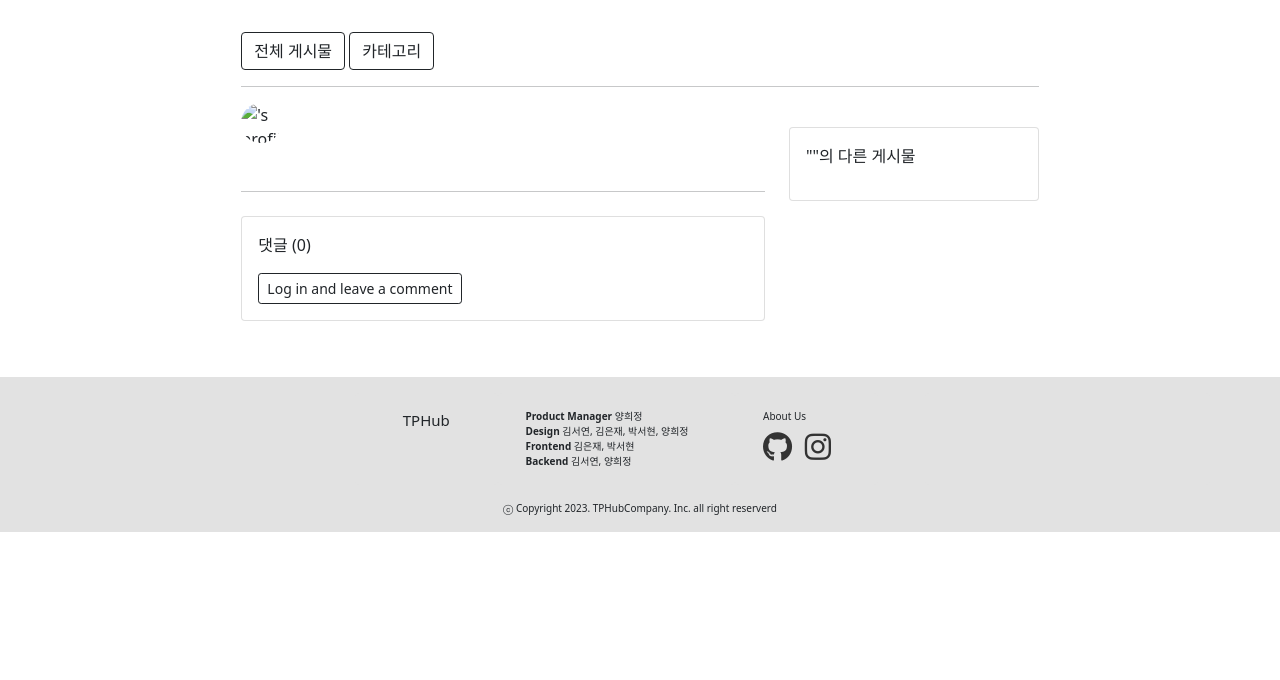
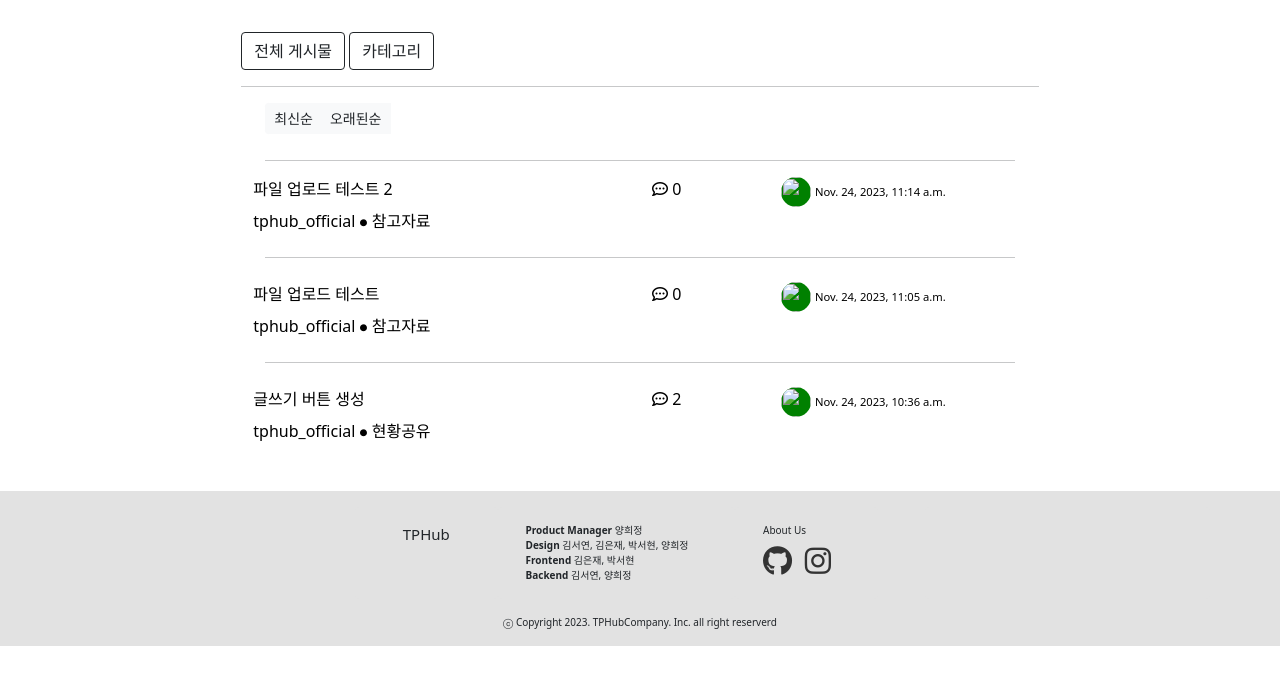
Before and after one commit to 23InternetProgramming/TPHub_official, a Django app: page /board/ in a window 1280 px wide. Shown: the part 120-800 px from the top of the page. Run offline with Django 4.2, Linux system fonts and the light colour scheme; data comes from the database, SQL or seed files in the repository; parts of the project's set-up code (start-up, migrations or seed data) failed here and were passed over; some libraries are stand-ins or nearby versions.

Commit message:
KEJ - post_list.html추가

```diff
--- a/board/templates/board/post_list.html
+++ b/board/templates/board/post_list.html
@@ -2,170 +2,73 @@
 {% block main_area %}
 
 {% load static %}
-{% load crispy_forms_tags %}
 
-<link href="{% static 'blog/bootstrap/bootstrap.min.css' %}" rel="stylesheet" type="text/css">
-<link rel="stylesheet" type="text/css" href="{% static 'board/css/comment.css' %}">
-<script src="https://kit.fontawesome.com/a1066371f8.js" crossorigin="anonymous"></script>
+<head>
+    <link rel="stylesheet" type="text/css" href="{% static 'board/css/button.css' %}">
+</head>
 
-<!-- Page content-->
+<div class="container">
     <div class="row">
+        <div class="col-md-7">
+            <div class="btn-group" style="margin-bottom: 10px; ">
+                <button type="button" class="btn btn-sm btn-light text-dark" onclick="sortByDate('-created_at')">최신순</button>
+                <button type="button" class="btn btn-sm btn-light text-dark" onclick="sortByDate('created_at')">오래된순</button>
 
-    <div class="col-lg-8">
-        <!-- Post header-->
-        <header class="mb-4">
-            <div class="d-flex align-items-center justify-content-between mb-2">
-                <!-- 작성자 프로필 사진 및 정보 -->
-                <div class="d-flex align-items-center">
-                    <!-- 작성자 프로필 사진 (원 모양) -->
-                    <img src="{{ post.author.profile_picture.url }}" alt="{{ post.author.username }}'s profile picture" class="rounded-circle" height="40" width="40">
-                    <div class="ms-2">
-                        <!-- 작성자 이름 -->
-                        <div>{{ post.author.username }}</div>
-                        <!-- 작성일자와 시간:분 -->
-                        <div class="text-muted"> {{ post.created_at }}</div>
+                <script>
+                    function sortByDate(order) {
+                        window.location.href = `/board/?ordering=${order}`;
+                    }
+                </script>
+                <script src="https://code.jquery.com/jquery-3.6.4.min.js"></script>
             </div>
         </div>
-
-                <!-- 딜리트, 에딧 버튼 -->
-                {% if user.is_authenticated and user == post.author %}
-                <div class>
-                    <a class="btn btn-outline-dark" href="/board/update_post/{{ post.pk }}" role="button">Edit Post</a>
-                    <a class="btn btn-outline-dark" href="/board/delete_post/{{ post.pk }}" role="button">Delete Post</a>
-                </div>
-                {% endif %}
-            </div>
-
-            <!-- 게시물 제목 -->
-            <h1 class="fw-bolder mb-4" style="font-size: 2em;">{{ post.title }}</h1>
-
-            <!-- 게시물 내용 -->
-            <section class="mb-5">
-                <p class="fs-5 mb-4">{{ post.content }}</p>
-            </section>
-
-            <!-- 파일 다운 버튼 생성 -->
-            {% if post.file_upload %}
-            <a href="{{ post.file_upload.url }}" class="btn btn-outline-dark" role="button" download>
-                Download :
-                {% if post.get_file_ext == 'csv' %}
-                <i class="fa-solid fa-file-csv"></i>
-                {% elif post.get_file_ext == 'xlsx' or post.get_file_ext == 'xls' %}
-                <i class="fa-solid fa-file-excel"></i>
-                {% elif post.get_file_ext == 'docx' or post.get_file_ext == 'doc' %}
-                <i class="fa-solid fa-file-word"></i>
-                {% else %}
-                <i class="fa-solid fa-file"></i>
-                {% endif %}
-                {{ post.get_file_name }}
+        <div class="col-md-5 text-end">
+            {% if user.is_authenticated %}
+            {% if user.is_superuser or user.is_staff %}
+            <a class="btn btn-dark btn-sm" href="/board/create_post/" role="button"
+               style="background-color: transparent; border-color: black; color: black;">
+                <i class="fas fa-pen"></i> 글쓰기
             </a>
             {% endif %}
-        </header>
-
-        <hr class="mb-4" style="margin-bottom: 5px;  margin-top: 30px;">
-
-        <!-- Comments section-->
-
-        <div id="comment-area">
-            <!-- Comments Form -->
-            <div class="card my-4">
-                <div class="card-body">
-                    <div class="comment-header">
-                        {% if post.comment_set.exists %}
-                                <p>댓글 ({{ post.comment_set.count }})</p>
-                            {% else %}
-                                <p>댓글 (0)</p>
-                            {% endif %}
-                    </div>
-                    {% if user.is_authenticated %}
-                        <form id="comment-form" method="POST" action="{{ post.get_absolute_url }}new_comment/">
-                            {% csrf_token %}
-                            <div class="form-group comment-form">
-                                {{ comment_form | crispy }}
-                            </div>
-                            <button type="submit" class="btn btn-primary">Submit</button>
-                        </form>
-                    {% else %}
-                        <a role="button" class="btn btn-outline-dark btn-block btn-sm" href="#" data-toggle="modal"
-                       data-target="#loginModal">
-                        Log in and leave a comment
-                    </a>
             {% endif %}
         </div>
     </div>
+    <hr>
 
-            {% if post.comment_set.exists %}
-            {% for comment in post.comment_set.iterator %}
-                <!-- Single Comment -->
-                <div class="media mb-4" id="comment-{{ comment.pk }}">
-                    <img class="d-flex mr-3 rounded-circle" src="http://placehold.it/50x50" alt="">
-                    <div class="media-body">
-                        {% if user.is_authenticated and comment.author == user %}
-                            <div class="float-right">
-                                <a role="button"
-                                   href="#"
-                                   id="comment-{{ comment.pk }}-delete-modal-btn"
-                                   class="btn btn-sm btn-danger"
-                                   data-toggle="modal" data-target="#deleteCommentModal-{{ comment.pk }}">
-                                    delete
-                                </a>
+    {% if post_list.exists %}
+    {% for p in post_list %}
+    <a class="centered-element" href="{{ p.get_absolute_url }}" style="text-decoration: none; color:black;">
+        <div class="row mb-2">
+            <!-- 게시물 제목 / 작성자 / 카테고리 -->
+            <div class="col-md-6">
+                <div class="row mb-2">{{ p.title }}</div>
+                <div class="row mb-2">{{ p.author }} ⦁ {{ p.category }}</div>
             </div>
-                            <!-- Modal -->
-                            <div class="modal fade" id="deleteCommentModal-{{ comment.pk }}" tabindex="-1"
-                                 role="dialog" aria-labelledby="deleteCommentModalLabel" aria-hidden="true">
-                                <div class="modal-dialog" role="document">
-                                    <div class="modal-content">
-                                        <div class="modal-header">
-                                            <h5 class="modal-title" id="deleteModalLabel">
-                                                정말 해당 댓글을 삭제하시겠습니까?
-                                            </h5>
-                                            <button type="button" class="close" data-dismiss="modal" aria-label="Close">
-                                                <span aria-hidden="true">&times;</span>
-                                            </button>
+            <!-- 댓글수 -->
+            <div class="col-md-2">
+                <i class="far fa-comment-dots"></i>
+                <span class="mr-2" >
+                    {% if p.comment_set.exists %}
+                        {{ p.comment_set.count }}
+                    {% else %}
+                        0
+                    {% endif %}
+                </span>
             </div>
-                                        <div class="modal-body">
-                                            <del>{{ comment | linebreaks }}</del>
-                                        </div>
-                                        <div class="modal-footer">
-                                            <button type="button" class="btn btn-secondary" data-dismiss="modal">Cancel</button>
-                                            <a role="button" class="btn btn-danger" href="/board/delete_comment/{{ comment.pk }}/">Delete</a>
+            <!-- 작성자 프로필 사진 / 작성일자 및 시간 -->
+            <div class="col-md-4 text-right">
+                <img src="{{ p.author.profile_picture.url }}" alt="" style="background:green"
+                     class="rounded-circle" height="30" width="30">
+                <span style="font-size: 0.7em;">{{ p.created_at }}</span>
             </div>
         </div>
-                                </div>
-                            </div>
+    </a>
+    {% if not forloop.last %} <!-- 마지막 게시물이 아닌 경우에만 구분선 추가 -->
+        <hr class="mb-4">
     {% endif %}
-                            <h5 class="mt-0">{{ comment.author.username }} &nbsp;&nbsp;<small class="text-muted">{{ comment.created_at }}</small></h5>
-                            <p>{{ comment.content | linebreaks }}</p>
-                    </div>
-                </div>
     {% endfor %}
+    {% else %}
+        <h3>아직 게시물이 없습니다.</h3>
     {% endif %}
 </div>
-    </div>
-
-    <div class="col-lg-4">
-    <!-- Categories Widget -->
-        <div class="card my-4">
-            <div class="card-body">
-                <p>"{{ post.category }}"의 다른 게시물</p>
-                {% for category in categories %}
-                    {% if category == post.category %}
-                        <ul class="list-unstyled mb-0">
-                            {% for c in category.get_queryset|slice:":3" %}
-                            <li>
-                                <a href="{{ c.get_absolute_url }}">
-                                    {{ c.title|slice:":10" }}{% if c.title|length > 10 %}...{% endif %}
-                                </a>
-                            </li>
-                            {% endfor %}
-                        </ul>
-                        <a href="{{ category.get_absolute_url }}">더보기</a>
-                    {% endif %}
-                {% endfor %}
-            </div>
-        </div>
-    </div>
-
-</div>
-
 {% endblock %}
--- a/schedule/views.py
+++ b/schedule/views.py
@@ -91,7 +91,3 @@ def event(request, event_id=None):
         form.save()
         return HttpResponseRedirect(reverse('schedule:calendar'))
     return render(request, 'schedule/event.html', {'form': form})
-
-class PostList(ListView) :
-    model = Post
-    ordering = '-pk'
```
Also changed, not shown: db.sqlite3. Lines whose indentation alone changed are shown as unchanged.
